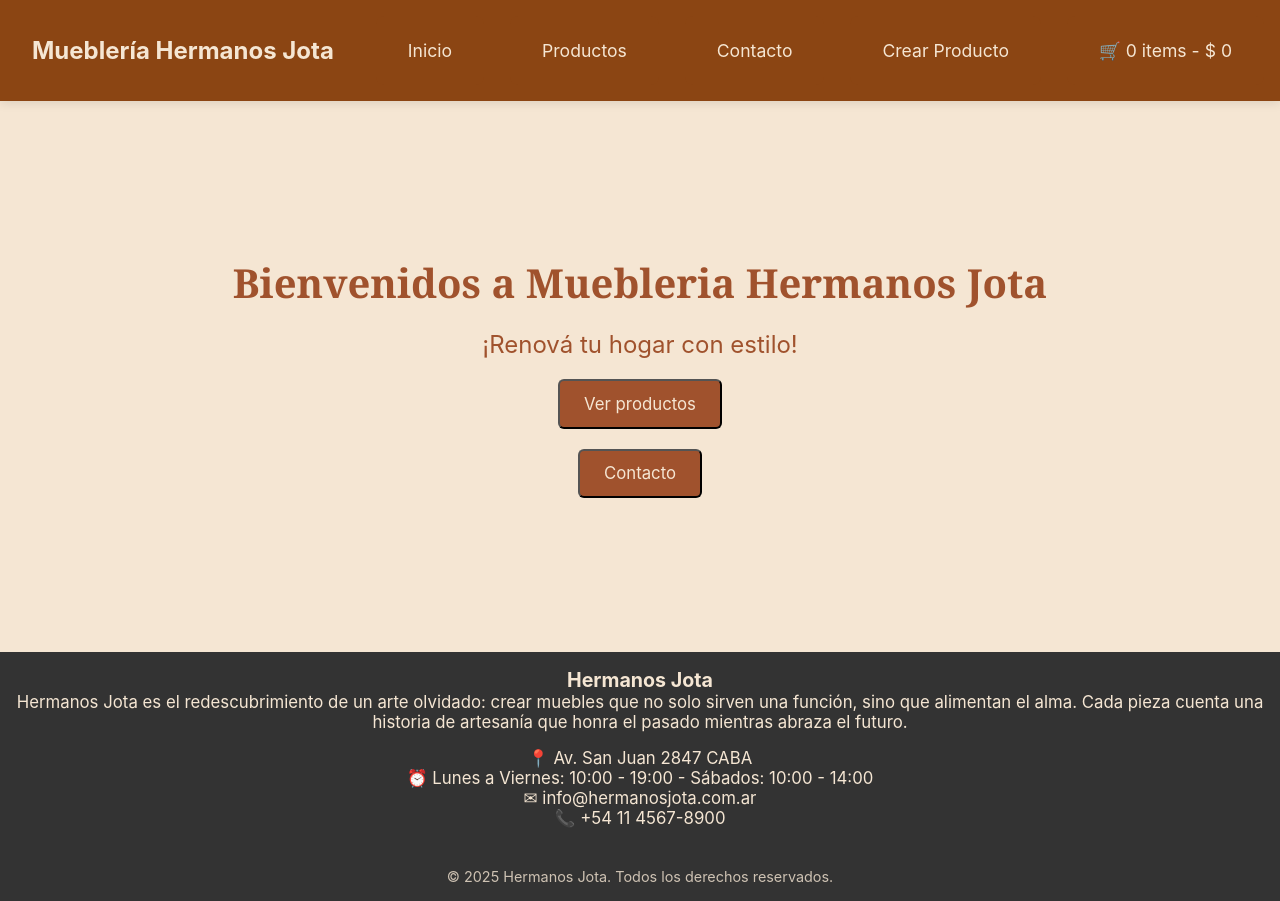
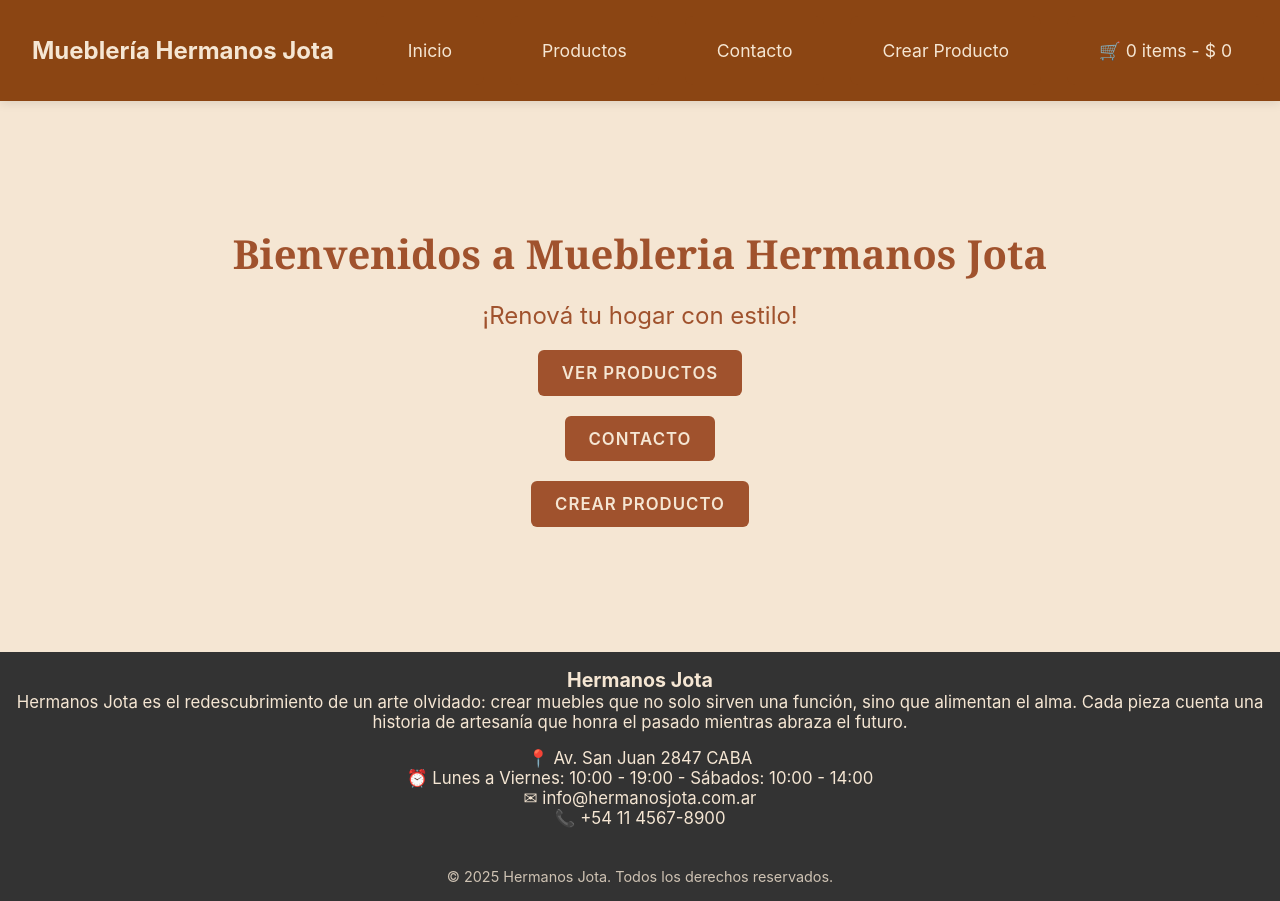
Before and after one commit to 00nic/Muebleria-Hermanos-Jota, a React (Create React App) app in the folder client/: page / in a window 1280 px wide. Built offline with nearby package versions, Linux system fonts and the light colour scheme.

Commit message:
refactor: replace native buttons with custom Button component in HeroBanner

```diff
--- a/client/src/components/home/HeroBanner.js
+++ b/client/src/components/home/HeroBanner.js
@@ -1,6 +1,6 @@
 import React from "react";
 import { useNavigate } from "react-router-dom";
-
+import Button from "../utils/Button";
 const HeroBanner = () => {
   const navigate = useNavigate();
 
@@ -10,13 +10,16 @@ const HeroBanner = () => {
   const handleNavigateToContact = () => {
     navigate("/contacto");
   };
-
+  const handleNavigateToCreateProduct = () => {
+    navigate("/admin/crear-producto");
+  };
   return (
     <div className="hero-banner">
       <h1>Bienvenidos a Muebleria Hermanos Jota</h1>
       <p>¡Renová tu hogar con estilo!</p>
-      <button onClick={handleNavigateToProducts}>Ver productos</button>
-      <button onClick={handleNavigateToContact}>Contacto</button>
+      <Button onClick={handleNavigateToProducts} title="Ver productos" />
+      <Button onClick={handleNavigateToContact} title="Contacto" />
+      <Button onClick={handleNavigateToCreateProduct} title="Crear Producto" />
     </div>
   );
 };
```
